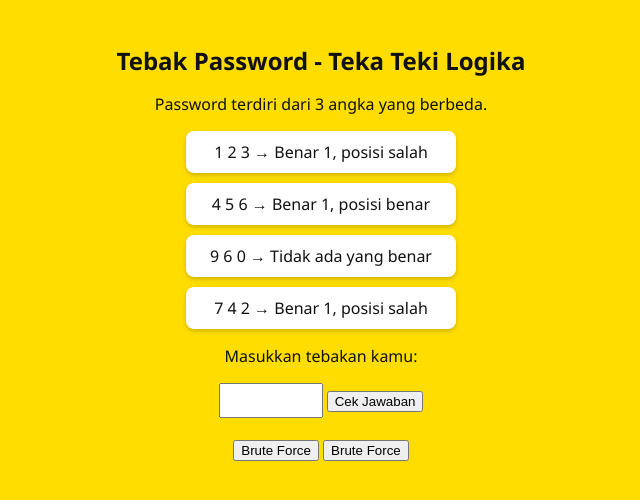
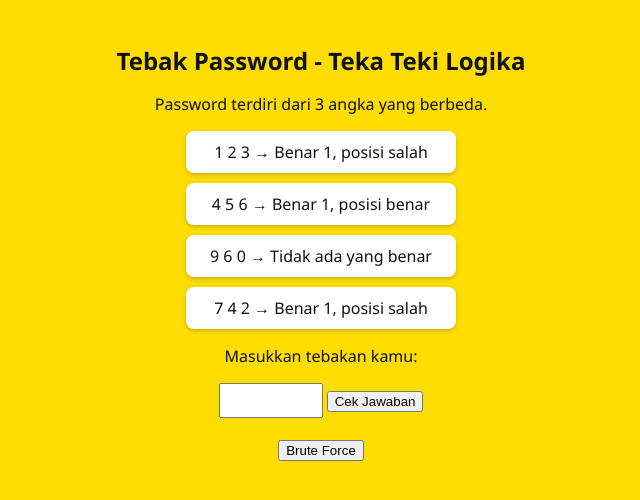
Before and after one commit to libra-lab26/Project, a plain HTML site: page Teka-Teki/index.html in a window 1280 px wide. Shown: the whole page, without its empty margins (319-959 px from the left). Drawn offline with Linux system fonts and the light colour scheme.

Commit message:
Update index.html

```diff
--- a/Teka-Teki/index.html
+++ b/Teka-Teki/index.html
@@ -60,17 +60,6 @@
       });
   }
 </script>
-<button onclick="ambilPassword()">Brute Force</button>
-<script>
-  function ambilPassword() {
-    fetch("http://localhost:5000/password")
-      .then(res => res.json())
-      .then(data => {
-        document.getElementById("guess").value = data.password;
-        document.getElementById("result").innerText = "Password ditemukan: " + data.password;
-      });
-  }
-</script>
 
   <script>
     const password = "258"; // Jawaban sebenarnya
```
